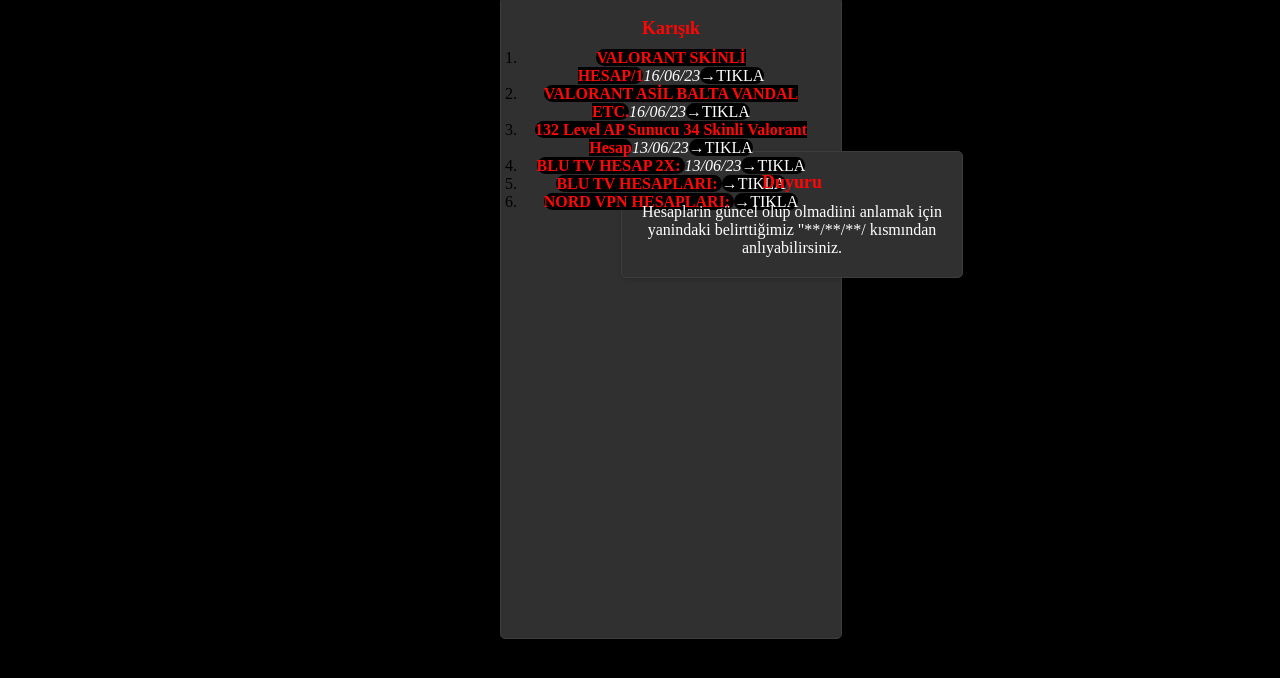
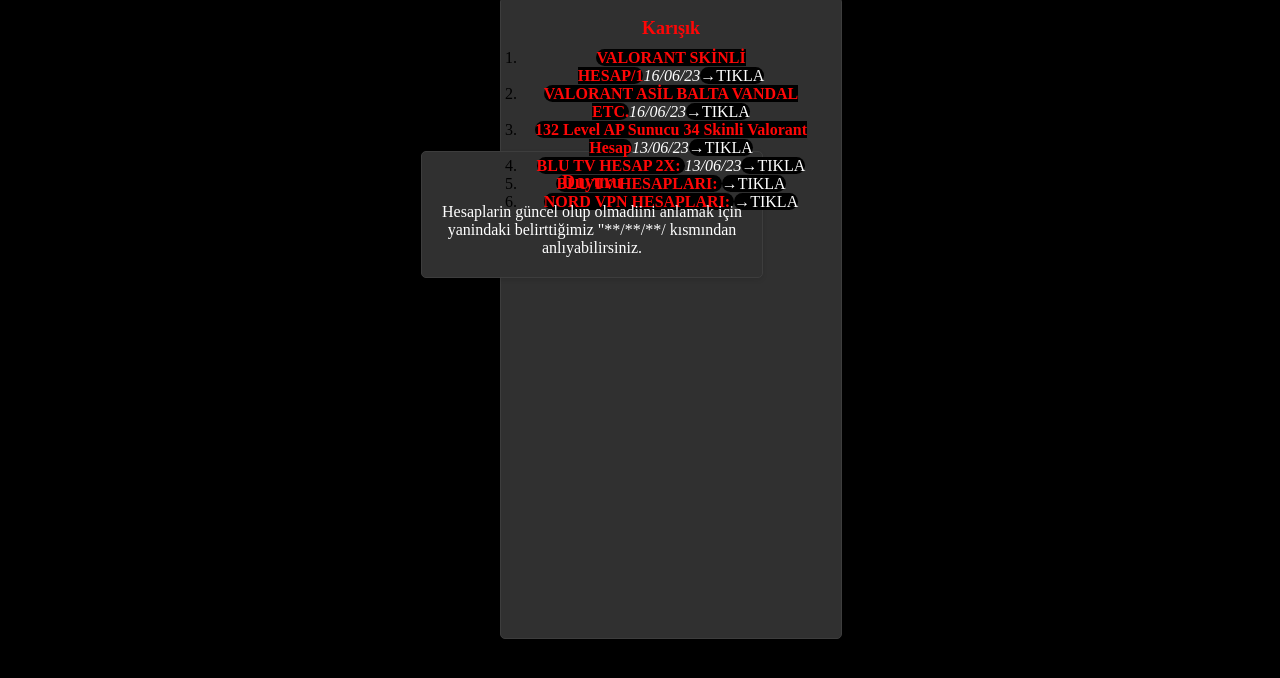
Before and after one commit to berta1233/berta1, a plain HTML site: page karısık.html in a window 1280 px wide. Shown: the part 88-766 px from the top of the page. Drawn offline with Linux system fonts and the light colour scheme.

Commit message:
Update style.css

```diff
--- a/style.css
+++ b/style.css
@@ -81,7 +81,7 @@ body{
   padding: 20px;
   margin-bottom: 20px;
   box-shadow: 0 2px 5px rgba(0, 0, 0, 0.1);
-  margin-left: 100px;
+  margin-left: -100px;
   margin-top: -60px;
 }
 
```
